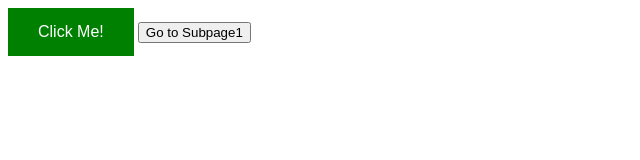
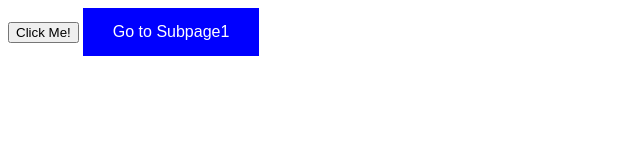
Before and after one commit to leopoldforkl/leopoldforkl.github.io, a plain HTML site: page index.html in a window 1280 px wide. Shown: the whole page, without its empty margins (0-640 px from the left). Drawn offline with Linux system fonts and the light colour scheme.

Commit message:
Update style.css

```diff
--- a/style.css
+++ b/style.css
@@ -1,8 +1,8 @@
-#colorButton {
-    background-color: green;
+#subpageButton {
     padding: 15px 30px;
     font-size: 16px;
     border: none;
     cursor: pointer;
     color: white;
+    background-color: blue; /* Or any other color you prefer */
 }
```
